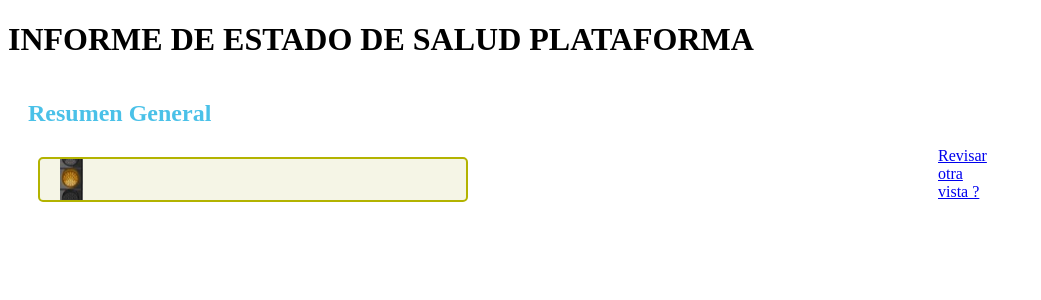
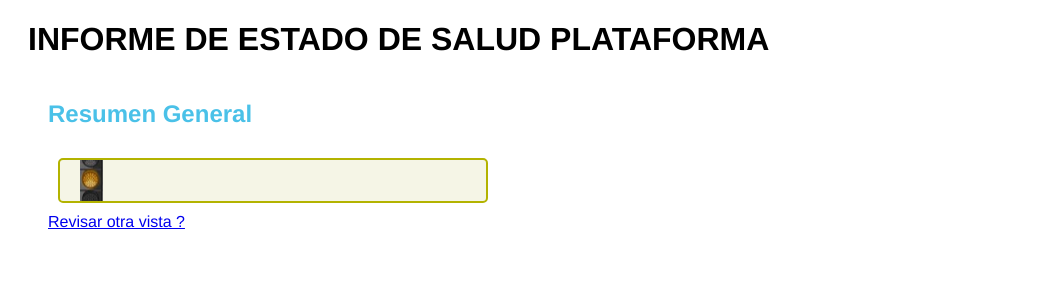
Before and after one commit to githubcj79/ewatch, a Django app: template ewatch/early/templates/early/view.html in a window 1280 px wide. Shown: the top 300 px of the page, without its empty margins (0-1041 px from the left). Run offline with Django 3.2, Linux system fonts and the light colour scheme; the template is opened without the code that fills it, so the values that code supplies are empty; parts of the project's set-up code (start-up, migrations or seed data) failed here and were passed over.

Commit message:
In progress: improving appeareance.

```diff
--- a/ewatch/early/static/early/style.css
+++ b/ewatch/early/static/early/style.css
@@ -1,25 +1,7 @@
-
-/*.background-image {
-  background: #67b11c url("images/green.png") 20px 50% no-repeat;
-  border: 2px solid #467813;
-  border-radius: 5px;
-  color: #fff;
-  font-family: "Helvetica Neue", Helvetica, Arial, sans-serif;
-  padding: 30px 30px 30px 30px;
-  width: 960px;
-  margin: 10px 10px 10px 10px ;
-}
-*/
 .container {
-	/*margin: 0 auto;*/
 	margin: 0 ;
-/*	padding-left: 30px;
-	padding-right: 30px; */
-	/*padding: 40px 0 22px 0;*/
 	padding: 0 20px 20px 20px;
 	width: 960px;
-    /*width: 300px;*/
-
 }
 
 .aside-left {
@@ -31,33 +13,15 @@
   float: right;
   width: 450px;
   margin: 0px 0px 0px 10px ;
+
+  font-size: 14px;
 }
-
-
-/*div {
-  float: left;
-  width: 600px;
-}*/
-
 
 section {
   float: left;
 }
 
-/*aside {
-  float: right;
+body {
+	padding: 0 20px 20px 20px;
+	font-family: "Helvetica Neue", Helvetica, Arial, sans-serif;
 }
-
-aside {
-  float: right;
-  margin: 0 1.5%;
-  width: 30%;
-}*/
-
-/*div {
-  border: 6px solid #949599;
-  height: 100px;
-  margin: 20px;
-  padding: 20px;
-  width: 400px;
-}*/
--- a/ewatch/early/templates/early/view.html
+++ b/ewatch/early/templates/early/view.html
@@ -23,9 +23,7 @@
 
 		<section class="container">
 
-			{#<div class="aside-left">#}
-				<h1 style="color: #4AC1E8">Resumen General</h1>
-			{#</div>#}
+			<h1 style="color: #4AC1E8">Resumen General</h1>
 
 			<section>
 
@@ -50,7 +48,7 @@
 			<ul>
 			{% for host in hosts %}
 			    <li><strong><font color={{ host.color }}>{{ host.hostname }}</font></strong></li>
-					<p>
+					<p style="font-size:15px;">
 						{{ host.cpu }}<br>
 						{{ host.disk }}<br>
 						{{ host.memory }}
```
